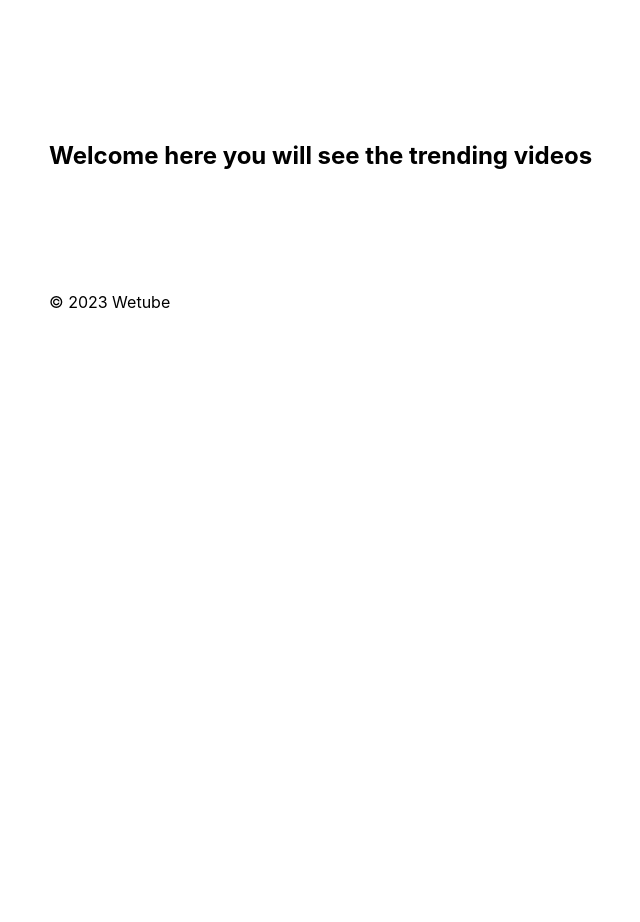
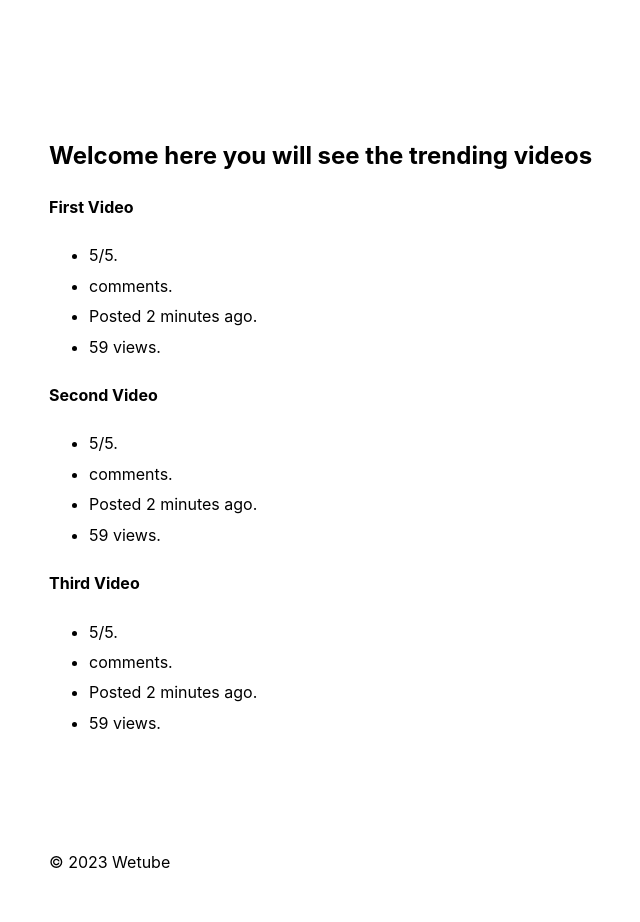
Before and after one commit to kyumin1227/webtube-reloaded, a Node server app: page / in a window 1280 px wide. Shown: the part 270-1192 px from the top of the page, without its empty margins (51-691 px from the left). Before the commit the page ends 578 px from the top, so only its background shows below. Run offline with Node 20, Linux system fonts and the light colour scheme; some libraries are stand-ins or nearby versions.

Commit message:
Iteration & Mixins

```diff
--- a/src/controller/videoController.js
+++ b/src/controller/videoController.js
@@ -3,7 +3,34 @@ const fakeUser = {
     loggedIn: false,
 }
 
-export const trending = (req, res) => res.render("home", { pageTitle: "Home", fakeUser });
+export const trending = (req, res) => {
+    const videos = [
+        {
+            title: "First Video",
+            rating: 5,
+            comments: 2,
+            createdAt: "2 minutes ago",
+            view: 59,
+            id: 1
+        },
+        {
+            title: "Second Video",
+            rating: 5,
+            comments: 2,
+            createdAt: "2 minutes ago",
+            view: 59,
+            id: 2
+        },
+        {
+            title: "Third Video",
+            rating: 5,
+            comments: 2,
+            createdAt: "2 minutes ago",
+            view: 59,
+            id: 3
+        },
+    ]
+    return res.render("home", { pageTitle: "Home", videos})};
 export const edit = (req, res) => {
     console.log(req.params);
     return res.send(`Edit Video #${req.params.id}`);
--- a/src/views/base.pug
+++ b/src/views/base.pug
@@ -5,16 +5,10 @@ html(lang="ko")
         link(rel="stylesheet" href="https://unpkg.com/mvp.css@1.12/mvp.css")
     body
         header
-            if fakeUser.loggedIn
-                small hello #{fakeUser.username}
             nav
                 ul
-                    if fakeUser.loggedIn
-                        li
-                            a(href="/login") Log out
-                    else
-                        li
-                            a(href="/login") Login
+                    li
+                        a(href="/login") Login
             h1=pageTitle
         main
             block content
--- a/src/views/home.pug
+++ b/src/views/home.pug
@@ -1,4 +1,9 @@
 extends base.pug
+include mixins/video
 
 block content
     h2 Welcome here you will see the trending videos
+    each video in videos
+        +video(video)
+    else
+        li Sorry nothing found.
--- /dev/null
+++ b/src/views/mixins/video.pug
@@ -0,0 +1,8 @@
+mixin video(info)
+    div
+            h4=info.title
+            ul
+                li #{info.rating}/5.
+                li #{info.comment} comments.
+                li Posted #{info.createdAt}.
+                li #{info.view} views.
```
